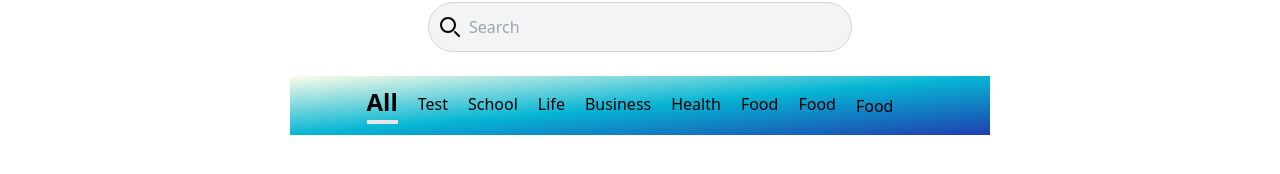
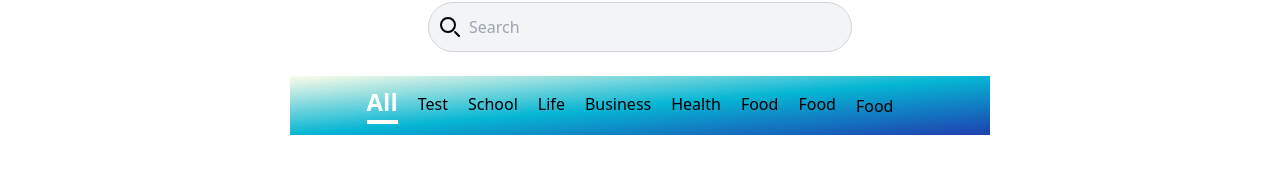
Before and after one commit to Faysel-Abdella/NexaCode-Just-do-client-side, a React (Vite) app: page /contents in a window 1280 px wide. Shown: the part 202-376 px from the top of the page. Built offline with nearby package versions, Linux system fonts and the light colour scheme.

Commit message:
fix error

```diff
--- a/src/pages/Contents.tsx
+++ b/src/pages/Contents.tsx
@@ -35,7 +35,11 @@ const Contents = () => {
                 <li className="me-5">
                   <button
                     onClick={() => setSelectedType("all")}
-                    className="${selectedType === 'all' ? 'text-white border-b-[4px] border-white' : 'text-white opacity-50'} font-semibold text-[18px] md:text-[24px]"
+                    className={`${
+                      selectedType === "all"
+                        ? "text-white border-b-[4px] border-white"
+                        : "text-white opacity-50"
+                    } font-semibold text-[18px] md:text-[24px]`}
                   >
                     All
                   </button>
```
